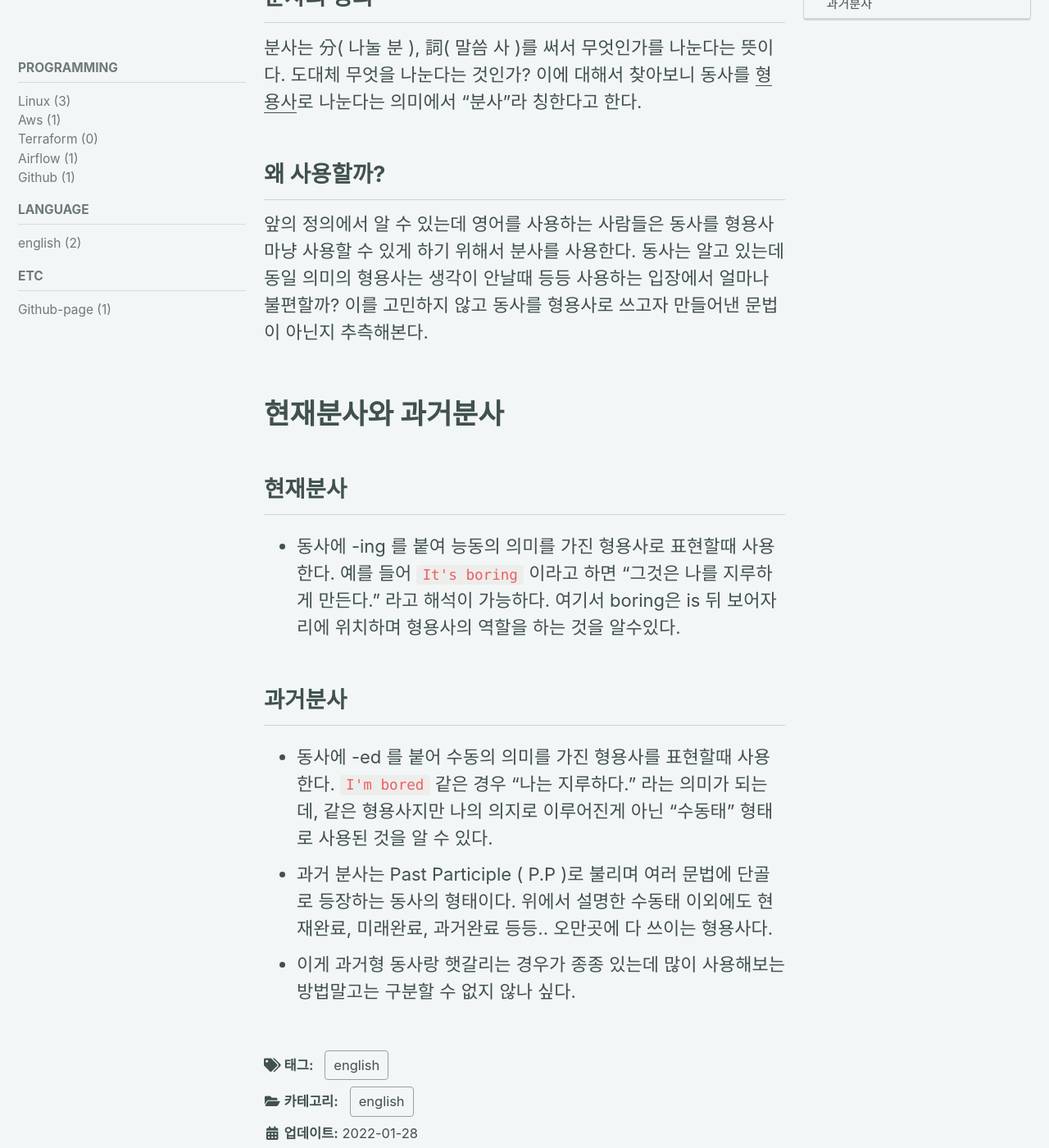
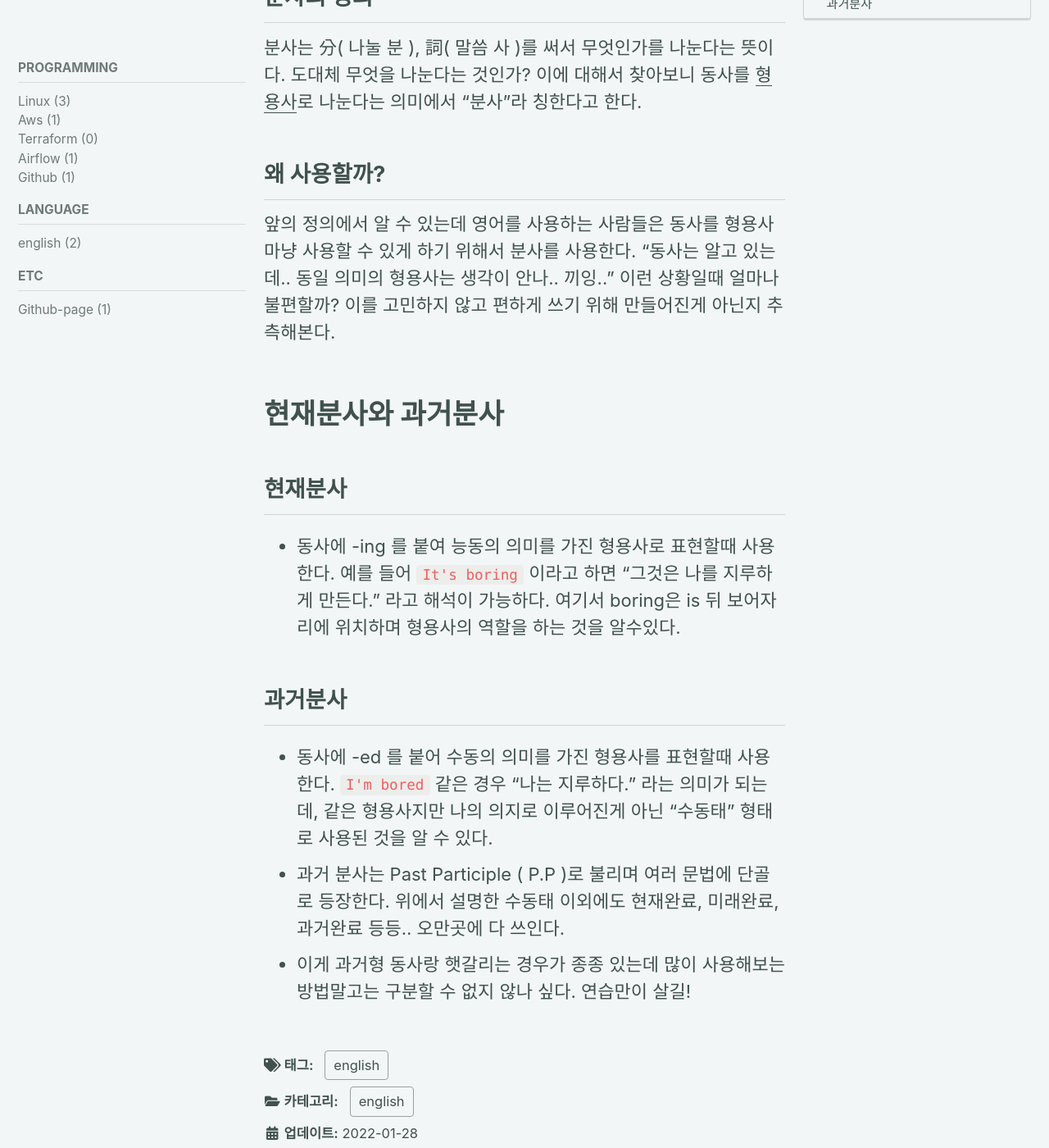
Before and after one commit to dlgldgldgld/dlgldgldgld.github.io, a Jekyll site: the page built from _posts/English/2022-01-28-english_particle.md, in a window 1280 px wide and 1400 px high, scrolled down 486 px. Shown: the whole window at 82% size. Built offline with Jekyll 4.4.1, drawn with Linux system fonts in a browser that asks for light colours; cached includes are drawn as plain includes; comment, search, counter and statistics services are not loaded.

Commit message:
Update 2022-01-28-english_particle.md

```diff
--- a/_posts/English/2022-01-28-english_particle.md
+++ b/_posts/English/2022-01-28-english_particle.md
@@ -15,7 +15,7 @@ tag: english
 분사는 分( 나눌 분 ), 詞( 말씀 사 )를 써서 무엇인가를 나눈다는 뜻이다. 도대체 무엇을 나눈다는 것인가? 이에 대해서 찾아보니 동사를 <u>형용사</u>로 나눈다는 의미에서 "분사"라 칭한다고 한다.
 
 ## 왜 사용할까?
-앞의 정의에서 알 수 있는데 영어를 사용하는 사람들은 동사를 형용사 마냥 사용할 수 있게 하기 위해서 분사를 사용한다. 동사는 알고 있는데 동일 의미의 형용사는 생각이 안날때 등등 사용하는 입장에서 얼마나 불편할까? 이를 고민하지 않고 동사를 형용사로 쓰고자 만들어낸 문법이 아닌지 추측해본다.
+앞의 정의에서 알 수 있는데 영어를 사용하는 사람들은 동사를 형용사 마냥 사용할 수 있게 하기 위해서 분사를 사용한다. "동사는 알고 있는데.. 동일 의미의 형용사는 생각이 안나.. 끼잉.." 이런 상황일때 얼마나 불편할까? 이를 고민하지 않고 편하게 쓰기 위해 만들어진게 아닌지 추측해본다.
 <br>
 <br>
 
@@ -25,5 +25,5 @@ tag: english
 
 ## 과거분사
 - 동사에 -ed 를 붙어 수동의 의미를 가진 형용사를 표현할때 사용한다. `I'm bored` 같은 경우 "나는 지루하다." 라는 의미가 되는데, 같은 형용사지만 나의 의지로 이루어진게 아닌 "수동태" 형태로 사용된 것을 알 수 있다.
-- 과거 분사는 Past Participle ( P.P )로 불리며 여러 문법에 단골로 등장하는 동사의 형태이다. 위에서 설명한 수동태 이외에도 현재완료, 미래완료, 과거완료 등등.. 오만곳에 다 쓰이는 형용사다.
-- 이게 과거형 동사랑 햇갈리는 경우가 종종 있는데 많이 사용해보는 방법말고는 구분할 수 없지 않나 싶다.
+- 과거 분사는 Past Participle ( P.P )로 불리며 여러 문법에 단골로 등장한다. 위에서 설명한 수동태 이외에도 현재완료, 미래완료, 과거완료 등등.. 오만곳에 다 쓰인다.
+- 이게 과거형 동사랑 햇갈리는 경우가 종종 있는데 많이 사용해보는 방법말고는 구분할 수 없지 않나 싶다. 연습만이 살길!
```
